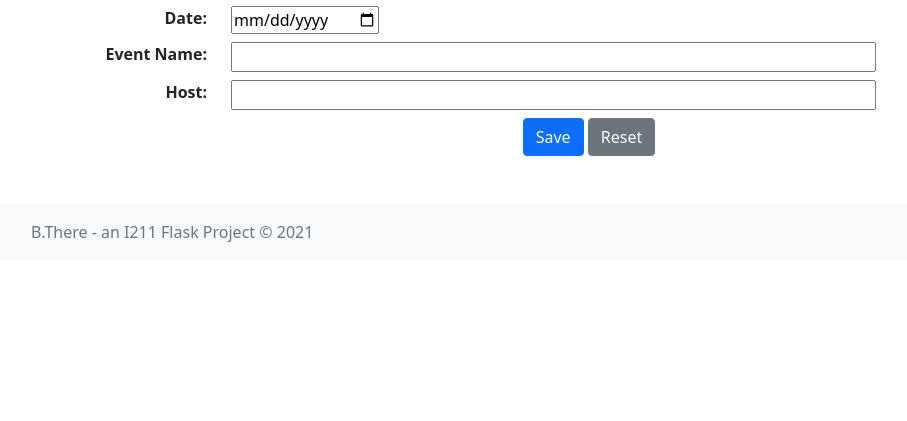
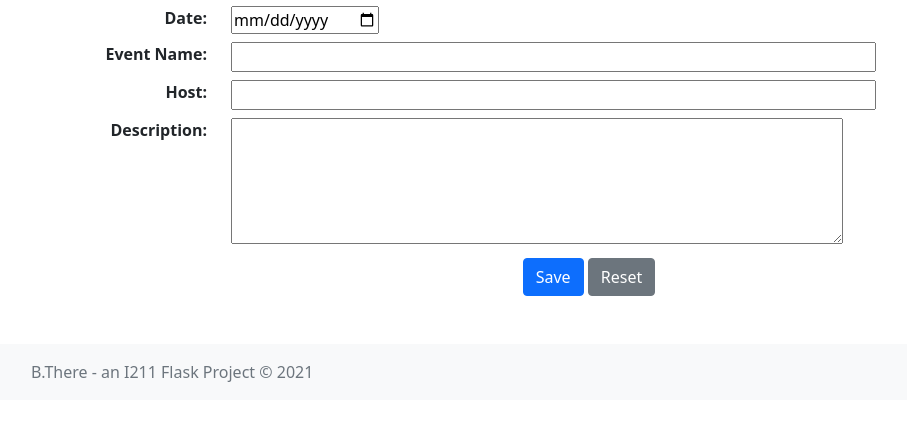
Before and after one commit to simlee009/i211_flask, a Flask app: page /events/create in a window 1280 px wide. Shown: the part 140-561 px from the top of the page, without its empty margins (51-958 px from the left). Run offline with Flask 2, Linux system fonts and the light colour scheme.

Commit message:
Added a description to events

```diff
--- a/app.py
+++ b/app.py
@@ -47,10 +47,11 @@ def edit_event(event_id=None):
         name = request.form['name']
         date = request.form['date']
         host = request.form['host']
+        desc = request.form['desc']
         if event_id:
-            database.update_event(event_id, name, date, host)
+            database.update_event(event_id, name, date, host, desc)
         else:
-            database.insert_event(name, date, host)
+            database.insert_event(name, date, host, desc)
 
         # Return to the list of events.
         return redirect(url_for('list_events'))
--- a/sql/table_events.sql
+++ b/sql/table_events.sql
@@ -3,6 +3,7 @@ create table Events (
     name varchar(255) not null,
     date date not null,
     host varchar(255),
+    description text,
     primary key (id)
 )
 character set utf8mb4
--- a/templates/event.html
+++ b/templates/event.html
@@ -12,6 +12,10 @@
     <div class="row">
         <div class="col-1"><strong>Host:</strong></div>
         <div class="col">{{ event['host'] }}</div>
+    </div>
+    <div class="row">
+        <div class="col-1"><strong>Description:</strong></div>
+        <div class="col">{{ event['description'] }}</div>
     </div>
 </div>
 
--- a/templates/event_form.html
+++ b/templates/event_form.html
@@ -5,11 +5,13 @@
     {% set event_name = event['name'] %}
     {% set event_date = event['date'] %}
     {% set event_host = event['host'] %}
+    {% set event_desc = event['description'] %}
     <h2>Edit event: {{ event_name }}</h2>
 {% else %}
     {% set event_name = '' %}
     {% set event_date = '' %}
     {% set event_host = '' %}
+    {% set event_desc = '' %}
     <h2>Create a new event</h2>
 {% endif %}
 <form method="POST" name="edit_event" class="container">
@@ -37,6 +39,14 @@
             <input type="text" id="host" name="host" size="64" value="{{ event_host }}" />
         </div>
     </div>
+    <div class="row my-2">
+        <div class="col-md-2 text-end">
+            <label for="host">Description:</label>
+        </div>
+        <div class="col">
+            <textarea id="desc" name="desc" cols="64" rows="5">{{ event_desc }}</textarea>
+        </div>
+    </div>
     <div class="my-2 text-center">
         <input type="submit" value="Save" class="btn btn-primary" />
         <input type="reset" value="Reset" class="btn btn-secondary" />
```
Also changed, not shown: database.py (+8 -8 lines).
